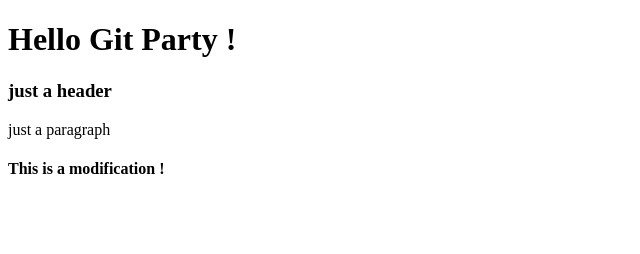
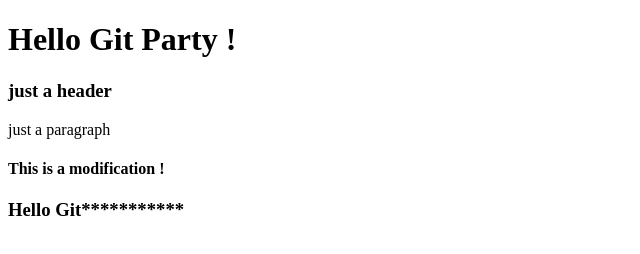
Before and after one commit to marwen2pac/gitworkshop, a plain HTML site: page index.html in a window 1280 px wide. Shown: the whole page, without its empty margins (0-640 px from the left). Drawn offline with Linux system fonts and the light colour scheme.

Commit message:
marwen_pr

```diff
--- a/index.html
+++ b/index.html
@@ -16,5 +16,6 @@
     <p>just a paragraph</p>
 
     <h4>This is a modification !</h4>
+    <h3> Hello Git***********</h3>
 
 </body>
```
